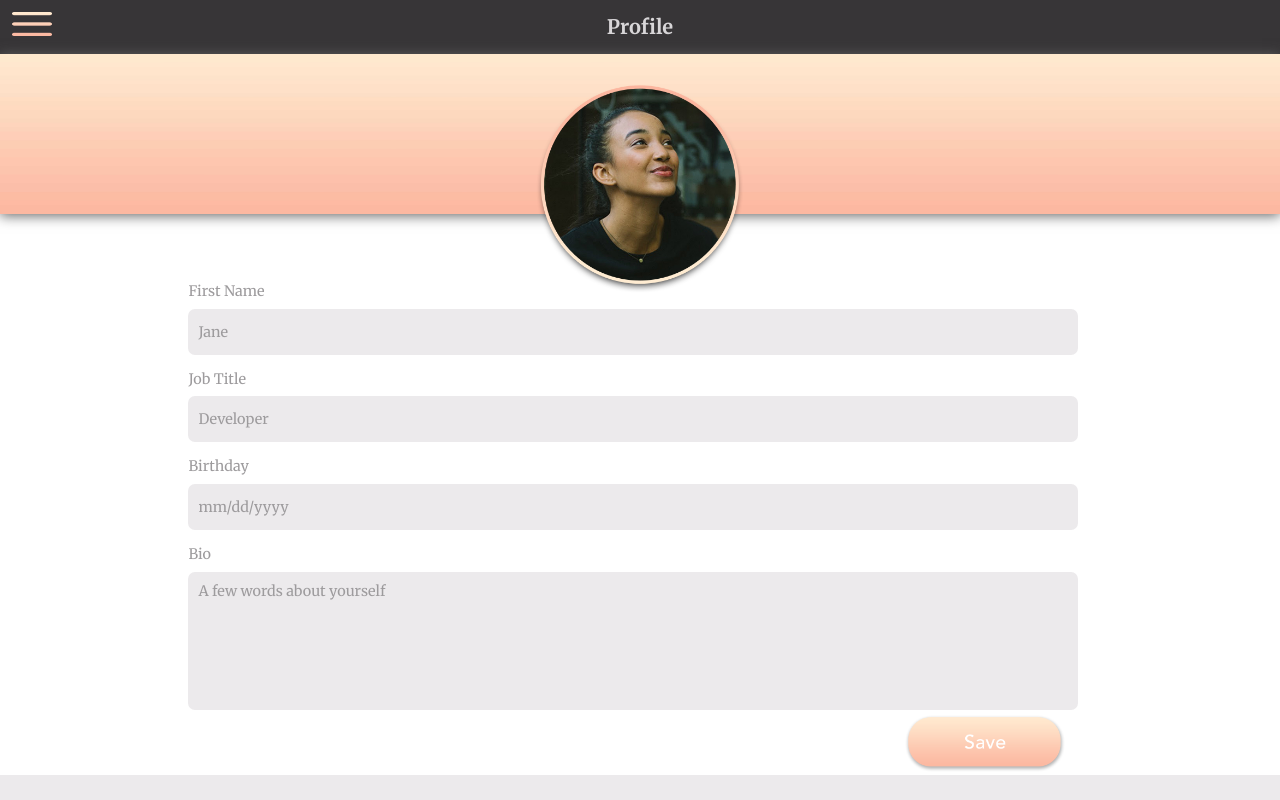
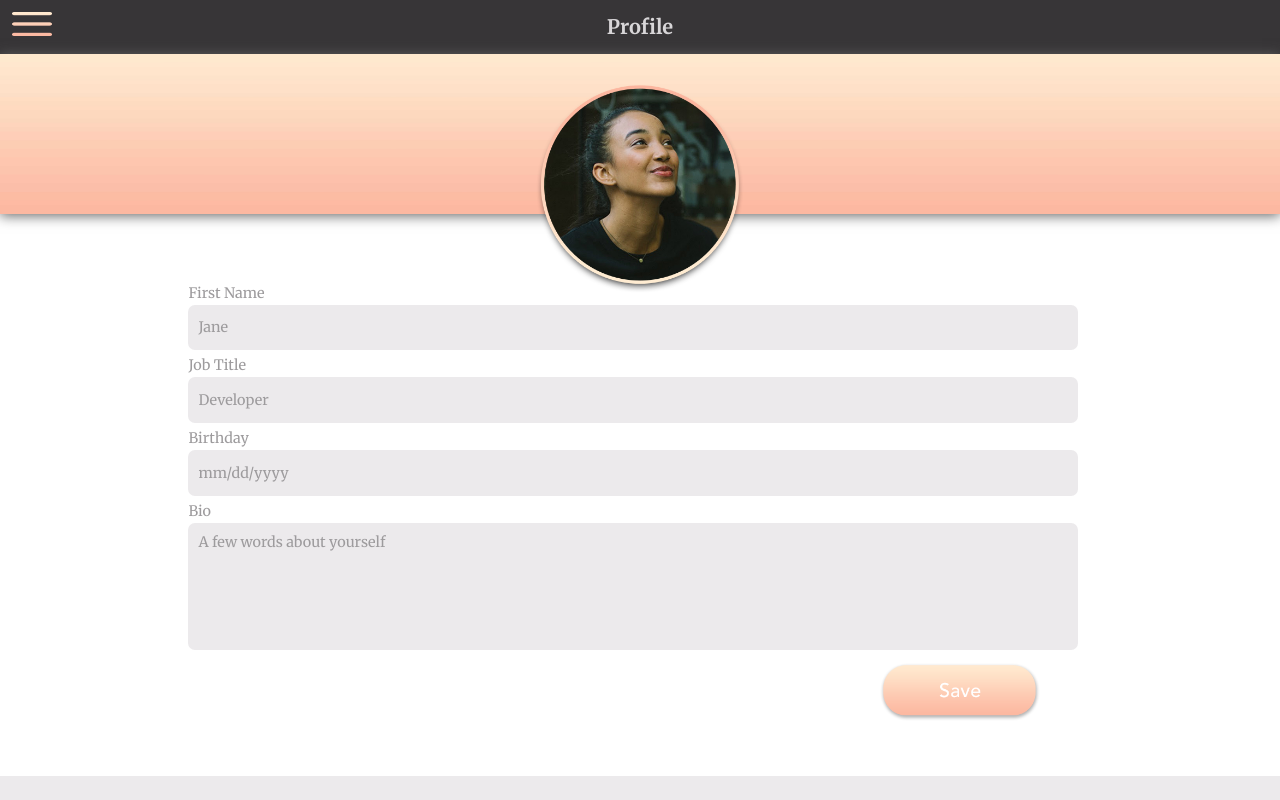
Before and after one commit to mollcano/made-code-challenge, a React (Create React App) app: page / in a window 1280 px wide. Built offline with nearby package versions, Linux system fonts and the light colour scheme.

Commit message:
adjusted form

```diff
--- a/src/App.css
+++ b/src/App.css
@@ -2,4 +2,5 @@ html, body {
   margin: 0;
   padding: 0;
   font-family: 'Merriweather', serif;
+  min-height: 100%;
 }
--- a/src/components/Footer/footer.css
+++ b/src/components/Footer/footer.css
@@ -1,7 +1,7 @@
 .footer{
   background: rgb(236,234,236);
   width: 100%;
-  height: 25px;
+  height: 3%;
   position: absolute;
   bottom: 0;
 }
--- a/src/components/Form/Form.js
+++ b/src/components/Form/Form.js
@@ -16,10 +16,8 @@ export default class Form extends Component {
             <input type="text" name="birthday" defaultValue="mm/dd/yyyy" />
             <label htmlFor="bio">Bio</label>
             <textarea name="bio" rows="8" cols="10" defaultValue="A few words about yourself"></textarea>
+            <img className="submitButton" src={require("./images/img-save.png")} alt="save" />
           </form>
-        </div>
-        <div className="submitContainer">
-          <img className="submitButton" src={require("./images/img-save.png")} alt="save" />
         </div>
       </div>
     )
--- a/src/components/Form/form.css
+++ b/src/components/Form/form.css
@@ -1,11 +1,16 @@
 .formContainer{
+  position: absolute;
+  bottom: 18%;
+  top: 27%;
   margin: 8.2vh 6% 0 6%;
   display: flex;
   justify-content: center;
   width: 86%;
-  height: 52.6vh;
-  max-height: 700px;
+  height: 49.5vh;
   color: rgb(157,155,157);
+}
+form{
+  max-height: 97%;
 }
 label{
   font-size: 1.8vh;
@@ -16,14 +21,14 @@ input, textarea{
   border-radius: 7px;
   font-size: 1.8vh;
   border: rgb(245,244,244);
-  margin-top: 1%;
-  margin-bottom: 1.5%;
+  margin-top: 3px;
+  margin-bottom: 4px;
   color: rgb(157,155,157);
   padding-left: 10px;
   font-family: 'Merriweather', serif;
 }
 input{
-  height: 10.4%;
+  height: 11.4%;
   max-height: 6vh;
 }
 textarea{
@@ -32,18 +37,23 @@ textarea{
   resize: none;
   padding-top: 10px;
 }
-.submitContainer{
-  display: flex;
-  justify-content: center;
-  width: 86%;
-  margin-right: 6%;
-  margin-left: 6%;
-}
 .submitButton{
+  position: absolute;
+  left: 60%;
   width: 20vh;
-  height: 10%;
-  max-height: 7.5vh;
-  margin-top: 1.3%;
-  margin-left: 65%;
+  height: 14.5%;
+  max-height: 9.5vh;
+  margin-top: 5px;
   margin-bottom: 10px;
 }
+
+@media screen and (min-width: 580px){
+  .submitButton{
+    left: 72%;
+  }
+}
+@media screen and (min-width: 850px){
+  .submitButton{
+    left: 73%;
+  }
+}
```
